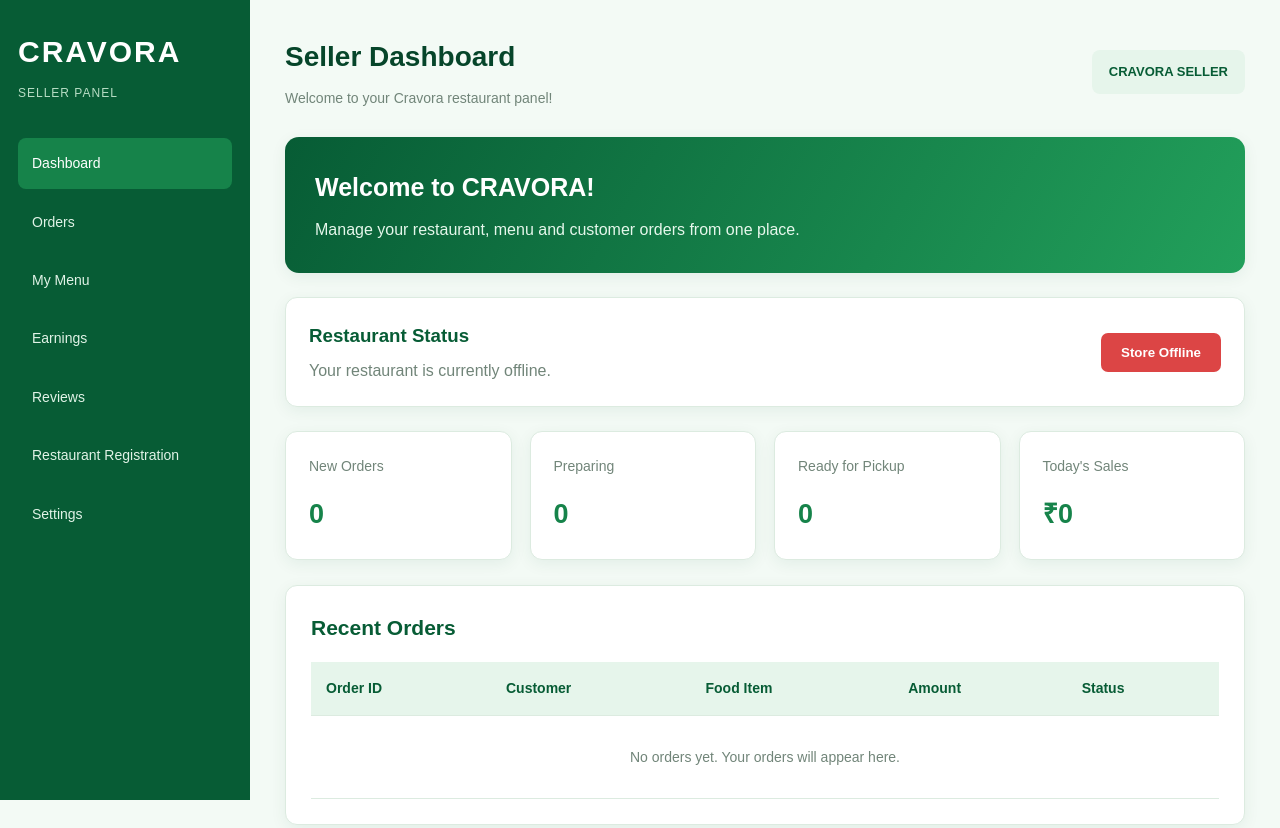
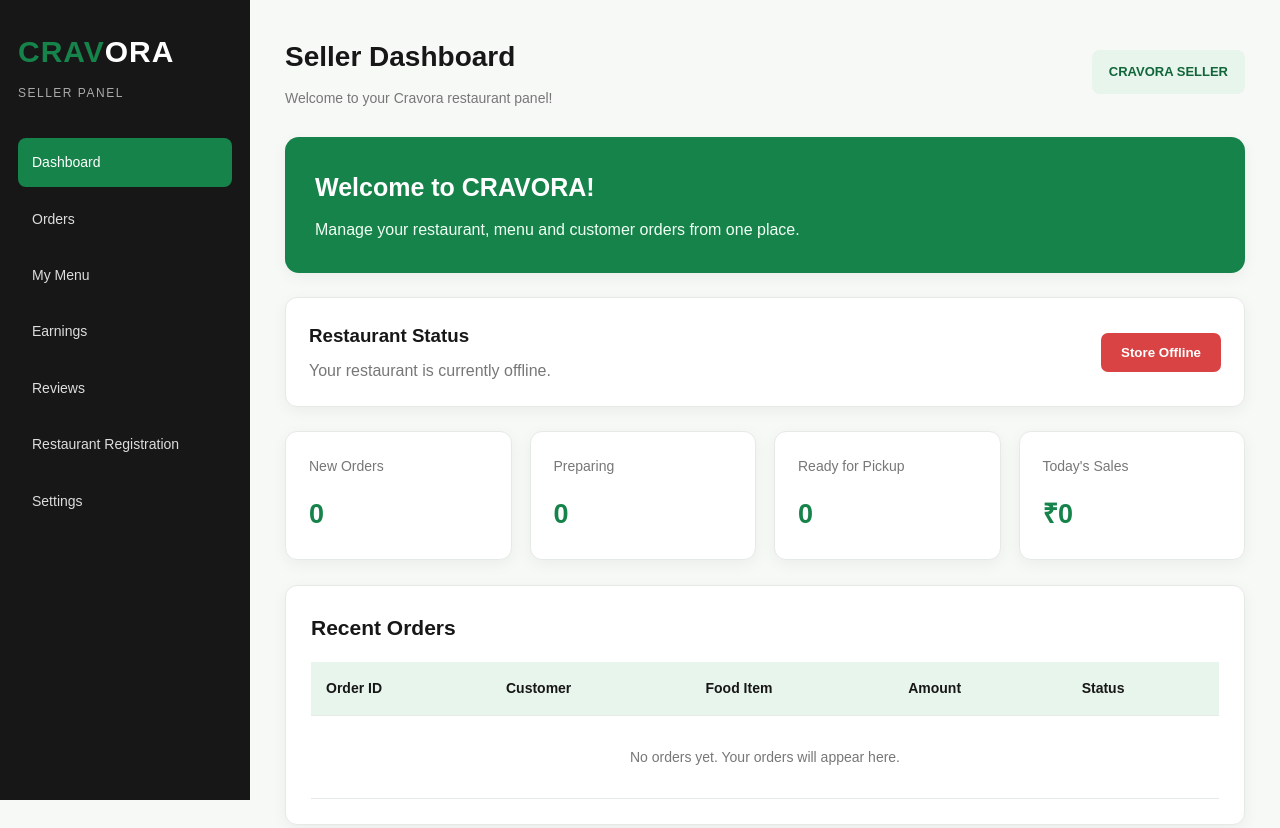
Before and after one commit to jaswanth-cravora/Cravora-Partnership, a plain HTML site: page index.html in a window 1280 px wide. Shown: the top 828 px of the page. Drawn offline with Linux system fonts and the light colour scheme.

Commit message:
Updated index.html

```diff
--- a/index.html
+++ b/index.html
@@ -7,16 +7,16 @@
 
 <style>
 :root {
-    --green: #16834a;
-    --dark-green: #075c35;
-    --deep-green: #06452a;
-    --light-green: #e6f5eb;
-    --background: #f3faf5;
-    --white: #ffffff;
-    --text: #183b29;
-    --muted: #718579;
-    --border: #dcebe0;
-    --shadow: 0 4px 16px rgba(7, 92, 53, 0.07);
+    --green: #16834A;
+    --green-dark: #10663A;
+    --green-light: #E8F5EC;
+    --black: #171717;
+    --white: #FFFFFF;
+    --background: #F7F9F7;
+    --text: #252525;
+    --muted: #777777;
+    --border: #E5EAE6;
+    --shadow: 0 4px 16px rgba(0,0,0,0.05);
 }
 
 * {
@@ -32,10 +32,28 @@ body {
     line-height: 1.6;
 }
 
+/* LAYOUT */
+
 .dashboard-layout {
     display: flex;
     min-height: 100vh;
     width: 100%;
+}
+
+/* LOGO */
+
+.brand-logo {
+    font-size: 30px;
+    font-weight: 900;
+    letter-spacing: 1px;
+}
+
+.brand-green {
+    color: var(--green);
+}
+
+.brand-black {
+    color: var(--black);
 }
 
 /* SIDEBAR */
@@ -43,28 +61,25 @@ body {
 .sidebar {
     width: 250px;
     flex: 0 0 250px;
+    height: 100vh;
     min-height: 100vh;
-    background: var(--dark-green);
-    color: white;
+    background: var(--black);
+    color: var(--white);
     padding: 28px 18px;
     position: sticky;
     top: 0;
-    height: 100vh;
     overflow-y: auto;
 }
 
-.logo {
-    font-size: 30px;
-    font-weight: 800;
+.sidebar .brand-logo {
     color: white;
-    letter-spacing: 2px;
 }
 
 .sidebar-subtitle {
-    color: #b8ddc5;
+    color: #AAAAAA;
     font-size: 12px;
     margin: 8px 0 35px;
-    letter-spacing: 1px;
+    letter-spacing: 1.5px;
 }
 
 .nav-links {
@@ -75,12 +90,12 @@ body {
 
 .nav-links a {
     display: block;
-    padding: 14px;
-    color: #e1f3e7;
+    padding: 13px 14px;
+    color: #DDDDDD;
     text-decoration: none;
     border-radius: 8px;
     font-size: 14px;
-    transition: 0.2s;
+    transition: 0.2s ease;
 }
 
 .nav-links a:hover,
@@ -109,8 +124,8 @@ body {
 
 .topbar h1 {
     font-size: 28px;
+    color: var(--black);
     margin-bottom: 7px;
-    color: var(--deep-green);
 }
 
 .topbar p {
@@ -119,8 +134,8 @@ body {
 }
 
 .seller-label {
-    background: var(--light-green);
-    color: var(--dark-green);
+    background: var(--green-light);
+    color: var(--green-dark);
     padding: 12px 17px;
     border-radius: 8px;
     font-size: 13px;
@@ -130,7 +145,7 @@ body {
 /* WELCOME */
 
 .welcome {
-    background: linear-gradient(120deg, #075c35, #22a05b);
+    background: var(--green);
     color: white;
     padding: 30px;
     border-radius: 14px;
@@ -140,12 +155,12 @@ body {
 
 .welcome h2 {
     font-size: 25px;
+    color: white;
     margin-bottom: 10px;
-    color: white;
 }
 
 .welcome p {
-    color: #e5f7eb;
+    color: #F0FFF4;
     line-height: 1.6;
 }
 
@@ -165,7 +180,7 @@ body {
 }
 
 .status-card h3 {
-    color: var(--dark-green);
+    color: var(--black);
 }
 
 .status-card p {
@@ -174,7 +189,7 @@ body {
 }
 
 .status-btn {
-    background: #dc4545;
+    background: #D94343;
     color: white;
     padding: 12px 20px;
     border: none;
@@ -203,7 +218,7 @@ body {
     border-radius: 12px;
     box-shadow: var(--shadow);
     min-width: 0;
-    transition: transform 0.2s;
+    transition: 0.2s ease;
 }
 
 .stat-card:hover {
@@ -235,7 +250,7 @@ body {
 .section h2 {
     margin-bottom: 18px;
     font-size: 21px;
-    color: var(--dark-green);
+    color: var(--black);
 }
 
 .section p {
@@ -250,10 +265,10 @@ body {
 }
 
 .section a:hover {
-    color: var(--dark-green);
+    color: var(--green-dark);
 }
 
-/* ORDERS TABLE */
+/* TABLE */
 
 .table-wrapper {
     width: 100%;
@@ -274,8 +289,8 @@ th, td {
 }
 
 th {
-    color: var(--dark-green);
-    background: var(--light-green);
+    color: var(--black);
+    background: var(--green-light);
 }
 
 td {
@@ -299,8 +314,8 @@ td {
 .quick-links a {
     text-align: center;
     padding: 20px;
-    background: var(--light-green);
-    color: var(--dark-green);
+    background: var(--green-light);
+    color: var(--green-dark);
     text-decoration: none;
     border-radius: 9px;
     font-weight: bold;
@@ -308,7 +323,7 @@ td {
 }
 
 .quick-links a:hover {
-    background: #cdebd6;
+    background: #D4EBDD;
 }
 
 /* FOOTER */
@@ -393,8 +408,14 @@ footer {
 
 <div class="dashboard-layout">
 
+    <!-- SIDEBAR -->
+
     <aside class="sidebar">
-        <div class="logo">CRAVORA</div>
+
+        <div class="brand-logo">
+            <span class="brand-green">CRAV</span><span>ORA</span>
+        </div>
+
         <div class="sidebar-subtitle">SELLER PANEL</div>
 
         <nav class="nav-links">
@@ -406,7 +427,10 @@ footer {
             <a href="register.html">Restaurant Registration</a>
             <a href="#settings">Settings</a>
         </nav>
+
     </aside>
+
+    <!-- MAIN DASHBOARD -->
 
     <main class="main-content">
 
@@ -415,6 +439,7 @@ footer {
                 <h1>Seller Dashboard</h1>
                 <p>Welcome to your Cravora restaurant panel!</p>
             </div>
+
             <div class="seller-label">CRAVORA SELLER</div>
         </header>
 
@@ -423,17 +448,23 @@ footer {
             <p>Manage your restaurant, menu and customer orders from one place.</p>
         </section>
 
+        <!-- RESTAURANT STATUS -->
+
         <section class="status-card">
             <div>
                 <h3>Restaurant Status</h3>
                 <p id="statusText">Your restaurant is currently offline.</p>
             </div>
+
             <button class="status-btn" id="statusButton" type="button">
                 Store Offline
             </button>
         </section>
 
+        <!-- STATISTICS -->
+
         <section class="stats">
+
             <div class="stat-card">
                 <p>New Orders</p>
                 <h2 id="newOrders">0</h2>
@@ -453,9 +484,13 @@ footer {
                 <p>Today's Sales</p>
                 <h2 id="todaySales">₹0</h2>
             </div>
+
         </section>
 
+        <!-- ORDERS -->
+
         <section class="section" id="orders">
+
             <h2>Recent Orders</h2>
 
             <div class="table-wrapper">
@@ -479,7 +514,10 @@ footer {
                     </tbody>
                 </table>
             </div>
+
         </section>
+
+        <!-- MENU -->
 
         <section class="section" id="menu">
             <h2>My Menu</h2>
@@ -488,20 +526,28 @@ footer {
             <a href="menu.html">Open Menu Management →</a>
         </section>
 
+        <!-- EARNINGS -->
+
         <section class="section" id="earnings">
             <h2>Earnings Overview</h2>
             <p>Your earnings information will appear here.</p>
         </section>
+
+        <!-- REVIEWS -->
 
         <section class="section" id="reviews">
             <h2>Customer Reviews</h2>
             <p>Customer feedback will appear here.</p>
         </section>
 
+        <!-- SETTINGS -->
+
         <section class="section" id="settings">
             <h2>Settings</h2>
             <p>Manage your seller account settings here.</p>
         </section>
+
+        <!-- QUICK ACCESS -->
 
         <section class="section">
             <h2>Quick Access</h2>
@@ -518,6 +564,7 @@ footer {
         </footer>
 
     </main>
+
 </div>
 
 <script>
@@ -534,7 +581,10 @@ try {
 
 function updateStatus() {
     statusButton.textContent = isOnline ? "Store Online" : "Store Offline";
-    statusButton.style.background = isOnline ? "#16834a" : "#dc4545";
+
+    statusButton.style.background = isOnline
+        ? "#16834A"
+        : "#D94343";
 
     statusText.textContent = isOnline
         ? "Your restaurant is currently online."
```
